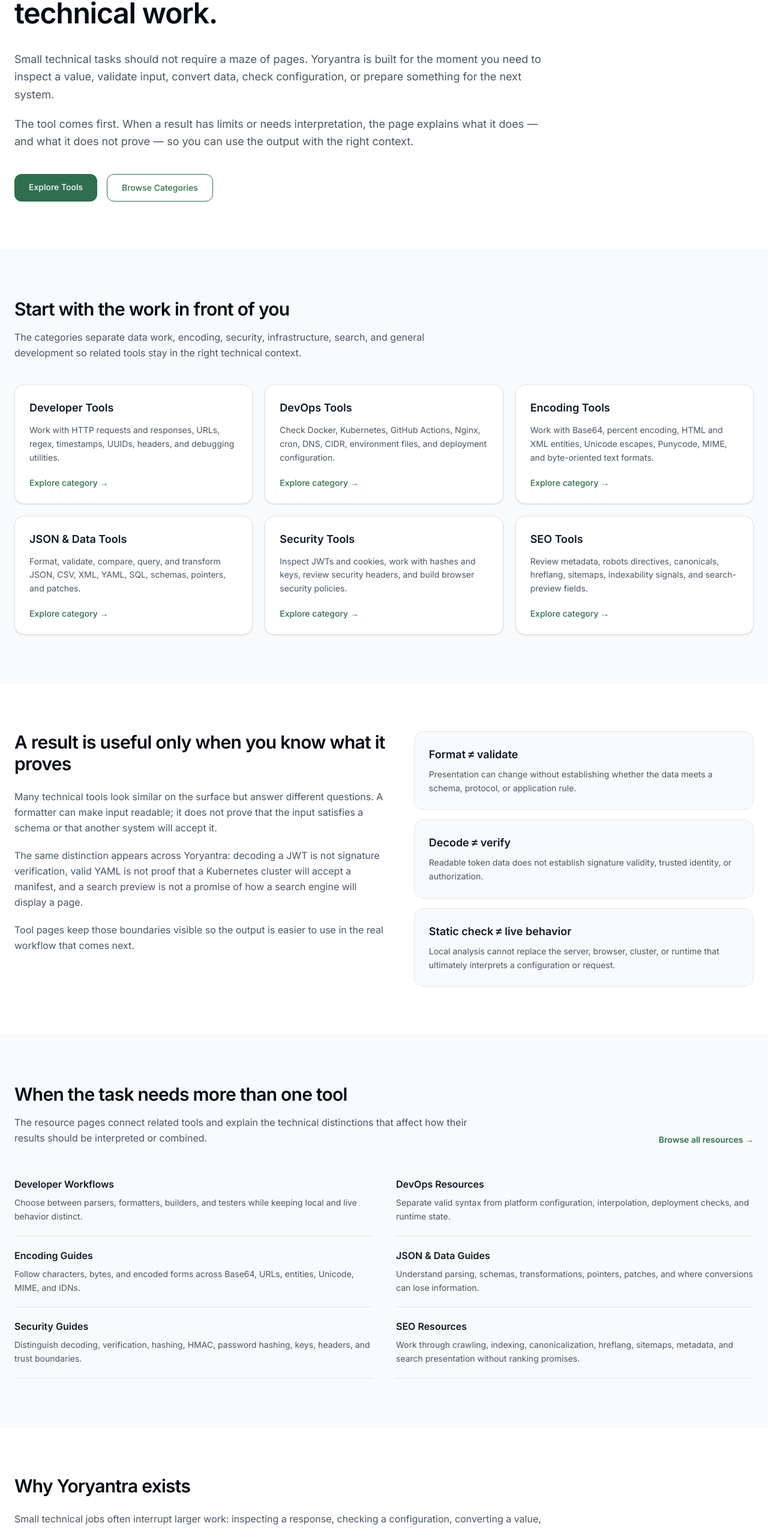
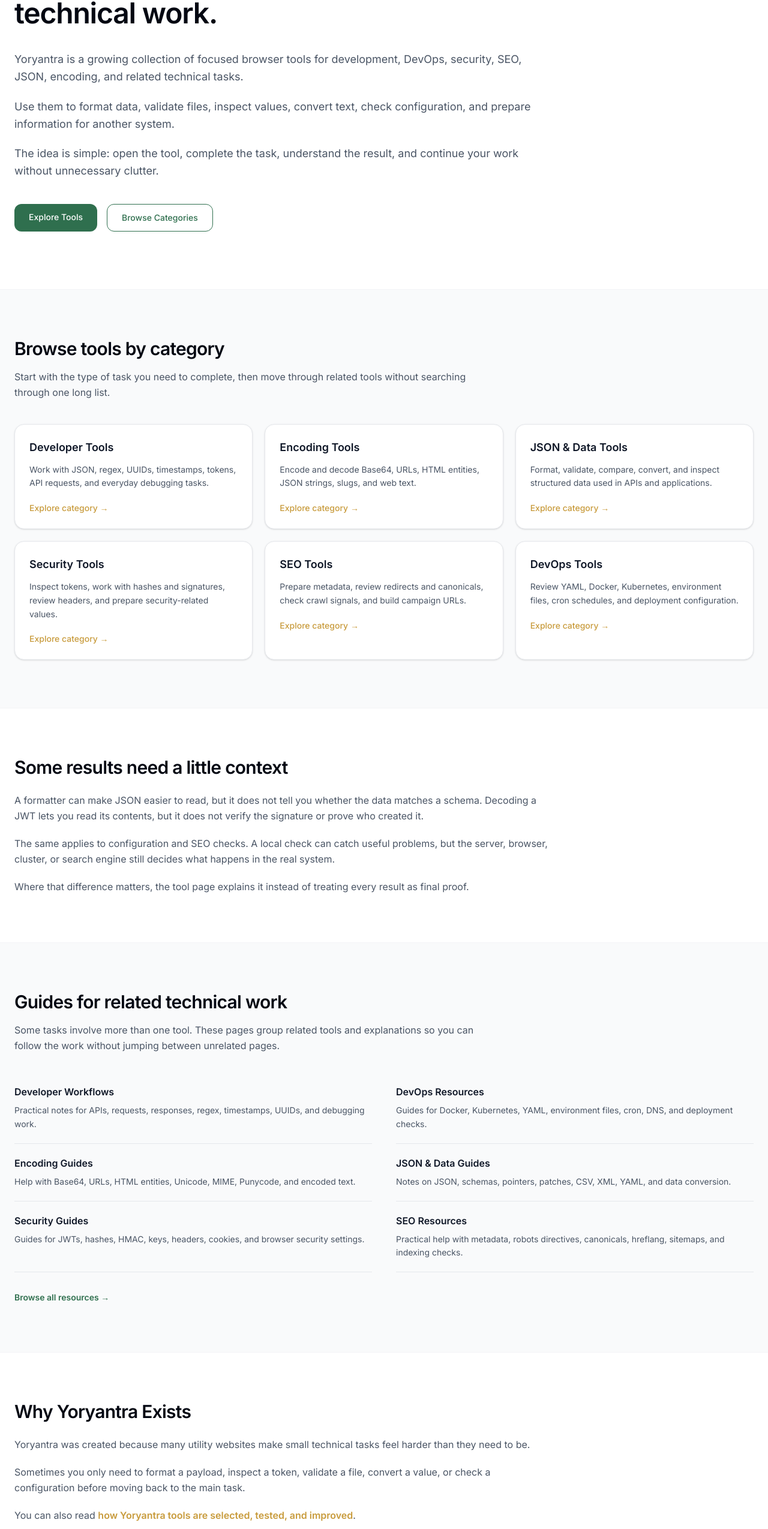
Before and after one commit to vaarunsonawwane-ops/yoryantra-new, a Next.js app: page / in a window 1280 px wide. Shown: the part 225-2774 px from the top of the page at 60% size. Built offline with nearby package versions, Linux system fonts and the light colour scheme.

Commit message:
Update page.tsx

```diff
--- a/app/page.tsx
+++ b/app/page.tsx
@@ -1,20 +1,20 @@
 import Link from "next/link";
 
 export const metadata = {
-  title: "Yoryantra | Practical Browser Tools for Everyday Technical Work",
+  title: "Yoryantra | Practical Browser Tools for Everyday Work",
 
   description:
-    "Practical browser tools and technical guides for development, DevOps, security, SEO, JSON, data, encoding, and everyday technical work.",
+    "Practical browser tools for development, DevOps, security, SEO, JSON, encoding, and everyday technical work.",
 
   alternates: {
     canonical: "https://yoryantra.com",
   },
 
   openGraph: {
-    title: "Yoryantra | Practical Browser Tools for Everyday Technical Work",
+    title: "Yoryantra | Practical Tools for Everyday Work",
 
     description:
-      "Focused browser tools with clear technical context for development, DevOps, security, SEO, structured data, encoding, and related work.",
+      "Simple browser tools to help you format, convert, check, clean, validate, and prepare things quickly — without unnecessary clutter.",
 
     url: "https://yoryantra.com",
 
@@ -26,10 +26,10 @@ export const metadata = {
   twitter: {
     card: "summary_large_image",
 
-    title: "Yoryantra | Practical Browser Tools for Everyday Technical Work",
+    title: "Yoryantra | Practical Tools for Everyday Work",
 
     description:
-      "Focused browser tools with clear technical context for development, DevOps, security, SEO, structured data, encoding, and related work.",
+      "Simple browser tools to help you format, convert, check, clean, validate, and prepare things quickly — without unnecessary clutter.",
   },
 };
 
@@ -37,38 +37,38 @@ const categories = [
   {
     title: "Developer Tools",
     description:
-      "Work with HTTP requests and responses, URLs, regex, timestamps, UUIDs, headers, and debugging utilities.",
+      "Work with JSON, regex, UUIDs, timestamps, tokens, API requests, and everyday debugging tasks.",
     href: "/categories/developer-tools",
-  },
-  {
-    title: "DevOps Tools",
-    description:
-      "Check Docker, Kubernetes, GitHub Actions, Nginx, cron, DNS, CIDR, environment files, and deployment configuration.",
-    href: "/categories/devops-tools",
   },
   {
     title: "Encoding Tools",
     description:
-      "Work with Base64, percent encoding, HTML and XML entities, Unicode escapes, Punycode, MIME, and byte-oriented text formats.",
+      "Encode and decode Base64, URLs, HTML entities, JSON strings, slugs, and web text.",
     href: "/categories/encoding-tools",
   },
   {
     title: "JSON & Data Tools",
     description:
-      "Format, validate, compare, query, and transform JSON, CSV, XML, YAML, SQL, schemas, pointers, and patches.",
+      "Format, validate, compare, convert, and inspect structured data used in APIs and applications.",
     href: "/categories/json-tools",
   },
   {
     title: "Security Tools",
     description:
-      "Inspect JWTs and cookies, work with hashes and keys, review security headers, and build browser security policies.",
+      "Inspect tokens, work with hashes and signatures, review headers, and prepare security-related values.",
     href: "/categories/security-tools",
   },
   {
     title: "SEO Tools",
     description:
-      "Review metadata, robots directives, canonicals, hreflang, sitemaps, indexability signals, and search-preview fields.",
+      "Prepare metadata, review redirects and canonicals, check crawl signals, and build campaign URLs.",
     href: "/categories/seo-tools",
+  },
+  {
+    title: "DevOps Tools",
+    description:
+      "Review YAML, Docker, Kubernetes, environment files, cron schedules, and deployment configuration.",
+    href: "/categories/devops-tools",
   },
 ];
 
@@ -76,37 +76,37 @@ const guides = [
   {
     title: "Developer Workflows",
     description:
-      "Choose between parsers, formatters, builders, and testers while keeping local and live behavior distinct.",
+      "Practical notes for APIs, requests, responses, regex, timestamps, UUIDs, and debugging work.",
     href: "/developers",
   },
   {
     title: "DevOps Resources",
     description:
-      "Separate valid syntax from platform configuration, interpolation, deployment checks, and runtime state.",
+      "Guides for Docker, Kubernetes, YAML, environment files, cron, DNS, and deployment checks.",
     href: "/devops-resources",
   },
   {
     title: "Encoding Guides",
     description:
-      "Follow characters, bytes, and encoded forms across Base64, URLs, entities, Unicode, MIME, and IDNs.",
+      "Help with Base64, URLs, HTML entities, Unicode, MIME, Punycode, and encoded text.",
     href: "/encoding-guides",
   },
   {
     title: "JSON & Data Guides",
     description:
-      "Understand parsing, schemas, transformations, pointers, patches, and where conversions can lose information.",
+      "Notes on JSON, schemas, pointers, patches, CSV, XML, YAML, and data conversion.",
     href: "/json-guides",
   },
   {
     title: "Security Guides",
     description:
-      "Distinguish decoding, verification, hashing, HMAC, password hashing, keys, headers, and trust boundaries.",
+      "Guides for JWTs, hashes, HMAC, keys, headers, cookies, and browser security settings.",
     href: "/security-guides",
   },
   {
     title: "SEO Resources",
     description:
-      "Work through crawling, indexing, canonicalization, hreflang, sitemaps, metadata, and search presentation without ranking promises.",
+      "Practical help with metadata, robots directives, canonicals, hreflang, sitemaps, and indexing checks.",
     href: "/seo-resources",
   },
 ];
@@ -114,10 +114,11 @@ const guides = [
 export default function HomePage() {
   return (
     <main className="bg-white text-gray-900">
-      <section className="mx-auto max-w-7xl px-6 pb-16 pt-4 md:pb-20 md:pt-8">
+      {/* HERO — original production copy restored */}
+      <section className="mx-auto max-w-7xl px-6 pt-4 pb-20 md:pt-8 md:pb-24">
         <div className="max-w-4xl">
           <p className="text-sm font-medium text-[var(--light-gold)]">
-            ✦ Tool first. Context when it matters.
+            ✦ Built for you
           </p>
 
           <h1 className="mt-8 text-4xl font-semibold tracking-tight text-gray-950 md:text-5xl md:leading-tight">
@@ -126,16 +127,20 @@ export default function HomePage() {
 
           <div className="mt-8 max-w-4xl space-y-5 text-lg leading-relaxed text-gray-600">
             <p>
-              Small technical tasks should not require a maze of pages. Yoryantra
-              is built for the moment you need to inspect a value, validate input,
-              convert data, check configuration, or prepare something for the next
+              Yoryantra is a growing collection of focused browser tools for
+              development, DevOps, security, SEO, JSON, encoding, and related
+              technical tasks.
+            </p>
+
+            <p>
+              Use them to format data, validate files, inspect values, convert
+              text, check configuration, and prepare information for another
               system.
             </p>
 
             <p>
-              The tool comes first. When a result has limits or needs
-              interpretation, the page explains what it does — and what it does
-              not prove — so you can use the output with the right context.
+              The idea is simple: open the tool, complete the task, understand
+              the result, and continue your work without unnecessary clutter.
             </p>
           </div>
 
@@ -157,17 +162,17 @@ export default function HomePage() {
         </div>
       </section>
 
-      <section className="border-y border-gray-100 bg-gray-50 py-16 md:py-20">
+      {/* CATEGORIES — original production wording restored */}
+      <section className="border-y border-gray-100 bg-gray-50 py-20">
         <div className="mx-auto max-w-7xl px-6">
           <div className="max-w-3xl">
             <h2 className="text-3xl font-semibold tracking-tight text-gray-950">
-              Start with the work in front of you
+              Browse tools by category
             </h2>
 
             <p className="mt-4 leading-relaxed text-gray-600">
-              The categories separate data work, encoding, security,
-              infrastructure, search, and general development so related tools
-              stay in the right technical context.
+              Start with the type of task you need to complete, then move
+              through related tools without searching through one long list.
             </p>
           </div>
 
@@ -186,7 +191,7 @@ export default function HomePage() {
                   {category.description}
                 </p>
 
-                <p className="mt-5 text-sm font-medium text-[var(--green)]">
+                <p className="mt-5 text-sm font-medium text-[var(--light-gold)]">
                   Explore category →
                 </p>
               </Link>
@@ -195,90 +200,48 @@ export default function HomePage() {
         </div>
       </section>
 
-      <section className="mx-auto max-w-7xl px-6 py-16 md:py-20">
-        <div className="grid gap-10 lg:grid-cols-[1.05fr_0.95fr] lg:items-start">
-          <div className="max-w-3xl">
+      {/* A LITTLE CONTEXT — useful without turning the homepage into a sales page */}
+      <section className="mx-auto max-w-7xl px-6 py-20">
+        <div className="max-w-4xl">
           <h2 className="text-3xl font-semibold tracking-tight text-gray-950">
-              A result is useful only when you know what it proves
+            Some results need a little context
           </h2>
 
           <div className="mt-6 space-y-5 leading-relaxed text-gray-600">
             <p>
-                Many technical tools look similar on the surface but answer
-                different questions. A formatter can make input readable; it
-                does not prove that the input satisfies a schema or that another
-                system will accept it.
+              A formatter can make JSON easier to read, but it does not tell you
+              whether the data matches a schema. Decoding a JWT lets you read its
+              contents, but it does not verify the signature or prove who created
+              it.
             </p>
 
             <p>
-                The same distinction appears across Yoryantra: decoding a JWT
-                is not signature verification, valid YAML is not proof that a
-                Kubernetes cluster will accept a manifest, and a search preview
-                is not a promise of how a search engine will display a page.
+              The same applies to configuration and SEO checks. A local check can
+              catch useful problems, but the server, browser, cluster, or search
+              engine still decides what happens in the real system.
             </p>
 
             <p>
-                Tool pages keep those boundaries visible so the output is easier
-                to use in the real workflow that comes next.
+              Where that difference matters, the tool page explains it instead
+              of treating every result as final proof.
             </p>
-            </div>
-          </div>
-
-          <div className="grid gap-4">
-            <div className="self-start rounded-2xl border border-gray-200 bg-gray-50 p-6">
-              <h3 className="text-lg font-semibold text-gray-900">
-                Format ≠ validate
-              </h3>
-              <p className="mt-2 text-sm leading-relaxed text-gray-600">
-                Presentation can change without establishing whether the data
-                meets a schema, protocol, or application rule.
-              </p>
-            </div>
-
-            <div className="self-start rounded-2xl border border-gray-200 bg-gray-50 p-6">
-              <h3 className="text-lg font-semibold text-gray-900">
-                Decode ≠ verify
-              </h3>
-              <p className="mt-2 text-sm leading-relaxed text-gray-600">
-                Readable token data does not establish signature validity,
-                trusted identity, or authorization.
-              </p>
-            </div>
-
-            <div className="self-start rounded-2xl border border-gray-200 bg-gray-50 p-6">
-              <h3 className="text-lg font-semibold text-gray-900">
-                Static check ≠ live behavior
-              </h3>
-              <p className="mt-2 text-sm leading-relaxed text-gray-600">
-                Local analysis cannot replace the server, browser, cluster, or
-                runtime that ultimately interprets a configuration or request.
-              </p>
-            </div>
           </div>
         </div>
       </section>
 
-      <section className="border-y border-gray-100 bg-gray-50 py-16 md:py-20">
+      {/* RESOURCES */}
+      <section className="border-y border-gray-100 bg-gray-50 py-20">
         <div className="mx-auto max-w-7xl px-6">
-          <div className="flex flex-col gap-5 md:flex-row md:items-end md:justify-between">
           <div className="max-w-3xl">
             <h2 className="text-3xl font-semibold tracking-tight text-gray-950">
-                When the task needs more than one tool
+              Guides for related technical work
             </h2>
 
             <p className="mt-4 leading-relaxed text-gray-600">
-                The resource pages connect related tools and explain the
-                technical distinctions that affect how their results should be
-                interpreted or combined.
+              Some tasks involve more than one tool. These pages group related
+              tools and explanations so you can follow the work without jumping
+              between unrelated pages.
             </p>
-            </div>
-
-            <Link
-              href="/resources"
-              className="self-start rounded-sm text-sm font-semibold text-[var(--green)] hover:underline focus-visible:outline-none focus-visible:ring-2 focus-visible:ring-[var(--green)] focus-visible:ring-offset-2 md:self-auto"
-            >
-              Browse all resources →
-            </Link>
           </div>
 
           <div className="mt-8 grid gap-x-10 md:grid-cols-2">
@@ -298,48 +261,58 @@ export default function HomePage() {
               </Link>
             ))}
           </div>
+
+          <Link
+            href="/resources"
+            className="mt-8 inline-flex text-sm font-semibold text-[var(--green)] hover:underline focus-visible:outline-none focus-visible:ring-2 focus-visible:ring-[var(--green)] focus-visible:ring-offset-2"
+          >
+            Browse all resources →
+          </Link>
         </div>
       </section>
 
-      <section className="mx-auto max-w-7xl px-6 py-16 md:py-20">
+      {/* WHY YORYANTRA — original production wording restored */}
+      <section className="mx-auto max-w-7xl px-6 py-20">
         <div className="max-w-4xl">
           <h2 className="text-3xl font-semibold tracking-tight text-gray-950">
-            Why Yoryantra exists
+            Why Yoryantra Exists
           </h2>
 
-          <div className="mt-6 space-y-5 leading-relaxed text-gray-600">
+          <div className="mt-6 space-y-5 text-gray-600 leading-relaxed">
             <p>
-              Small technical jobs often interrupt larger work: inspecting a
-              response, checking a configuration, converting a value, or
-              understanding why two representations differ. Yoryantra is built
-              for those moments.
+              Yoryantra was created because many utility websites make small
+              technical tasks feel harder than they need to be.
             </p>
 
             <p>
-              It is an independent, creator-built project. Tools are reviewed
-              against the behavior they claim, and supporting content is written
-              around the subject rather than a fixed page formula.
+              Sometimes you only need to format a payload, inspect a token,
+              validate a file, convert a value, or check a configuration before
+              moving back to the main task.
             </p>
 
             <p>
-              The goal is not to collect the largest possible number of
-              utilities. It is to make each page useful enough that you can
-              complete the task, understand the result, and know what still
-              needs to be checked elsewhere.
+              You can also read{" "}
+              <Link
+                href="/how-yoryantra-tools-are-built"
+                className="font-semibold text-[var(--light-gold)] hover:underline"
+              >
+                how Yoryantra tools are selected, tested, and improved
+              </Link>
+              .
             </p>
           </div>
 
           <div className="mt-8 flex flex-wrap gap-4">
             <Link
               href="/how-yoryantra-tools-are-built"
-              className="rounded-xl border border-[var(--green)] bg-white px-5 py-3 text-sm font-medium text-[var(--green)] transition hover:-translate-y-0.5 hover:bg-gray-50 focus-visible:outline-none focus-visible:ring-2 focus-visible:ring-[var(--green)] focus-visible:ring-offset-2"
+              className="rounded-xl bg-[var(--green)] px-6 py-3 text-sm font-medium text-white transition hover:-translate-y-0.5 hover:opacity-95 focus-visible:outline-none focus-visible:ring-2 focus-visible:ring-[var(--green)] focus-visible:ring-offset-2"
             >
               How Tools Are Built
             </Link>
 
             <Link
               href="/about"
-              className="rounded-xl border border-gray-300 bg-white px-5 py-3 text-sm font-medium text-gray-800 transition hover:-translate-y-0.5 hover:border-[var(--green)] hover:text-[var(--green)] focus-visible:outline-none focus-visible:ring-2 focus-visible:ring-[var(--green)] focus-visible:ring-offset-2"
+              className="rounded-xl border border-[var(--green)] bg-white px-6 py-3 text-sm font-medium text-[var(--green)] transition hover:-translate-y-0.5 hover:bg-gray-50 focus-visible:outline-none focus-visible:ring-2 focus-visible:ring-[var(--green)] focus-visible:ring-offset-2"
             >
               About Yoryantra
             </Link>
```
Lines whose indentation alone changed are shown as unchanged.
